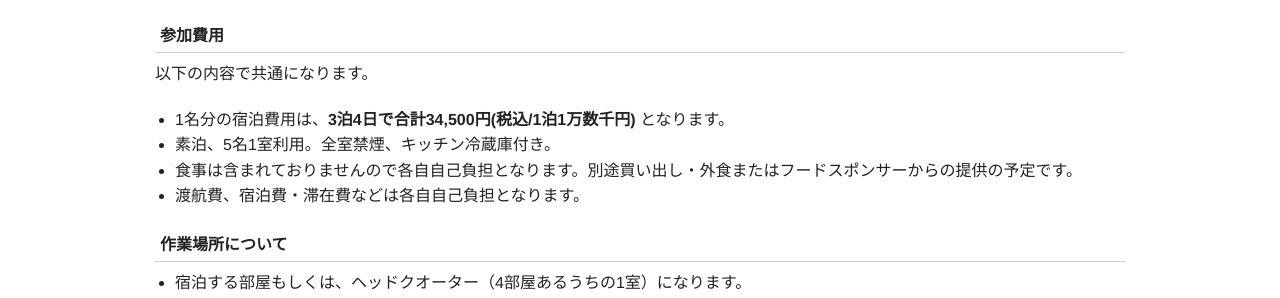
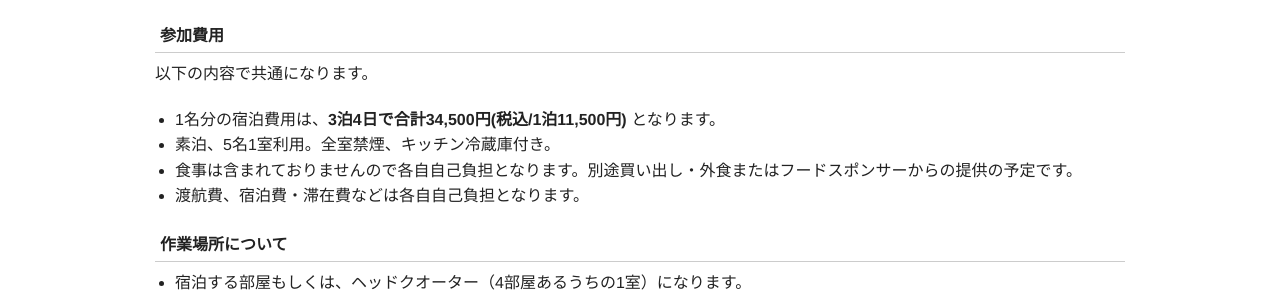
Before and after one commit to hackers-champloo/hackers-champloo.github.io, a Jekyll site: the page built from 2017/camp.md, in a window 1280 px wide and 900 px high, scrolled down 1911 px. Shown: the part 149-447 px from the top of the window. Built offline with Jekyll 4.4.1, drawn with Linux system fonts in a browser that asks for light colours; nearby versions of some CDN libraries.

Commit message:
宿泊費用に金額を単純に3で割ったものを表記

```diff
--- a/2017/camp.md
+++ b/2017/camp.md
@@ -79,7 +79,7 @@ description: 今年はコンドミニアム1棟貸し切ります！
 ### 参加費用
 以下の内容で共通になります。
 
-* 1名分の宿泊費用は、**3泊4日で合計34,500円(税込/1泊1万数千円)** となります。
+* 1名分の宿泊費用は、**3泊4日で合計34,500円(税込/1泊11,500円)** となります。
 * 素泊、5名1室利用。全室禁煙、キッチン冷蔵庫付き。
 * 食事は含まれておりませんので各自自己負担となります。別途買い出し・外食またはフードスポンサーからの提供の予定です。
 * 渡航費、宿泊費・滞在費などは各自自己負担となります。
```
